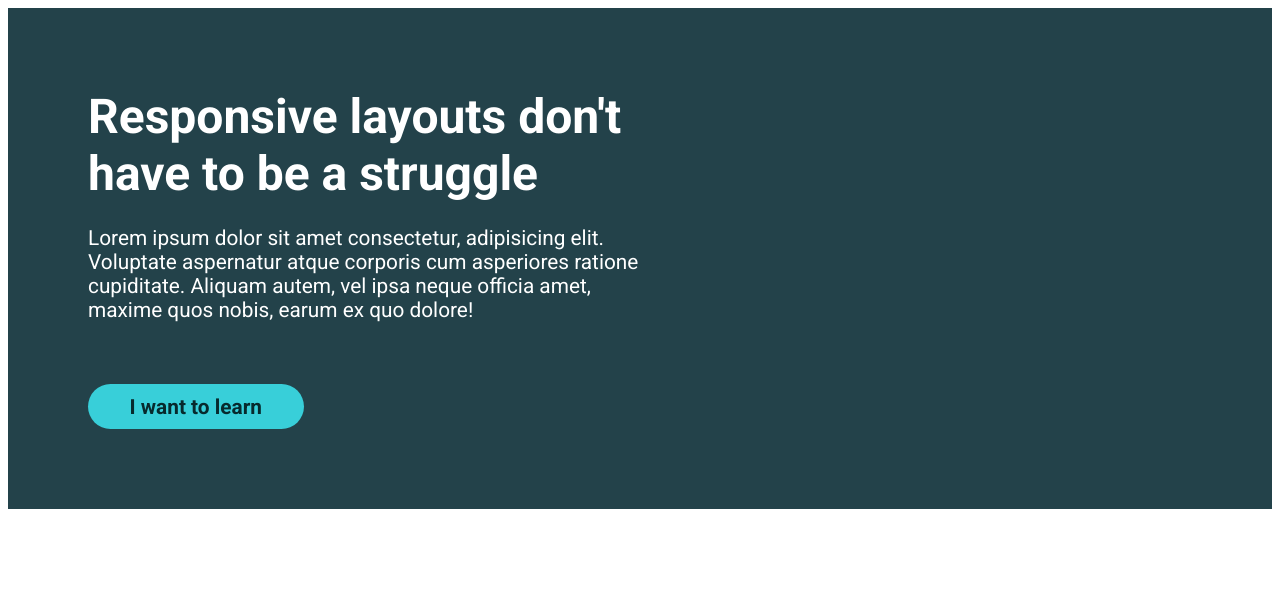
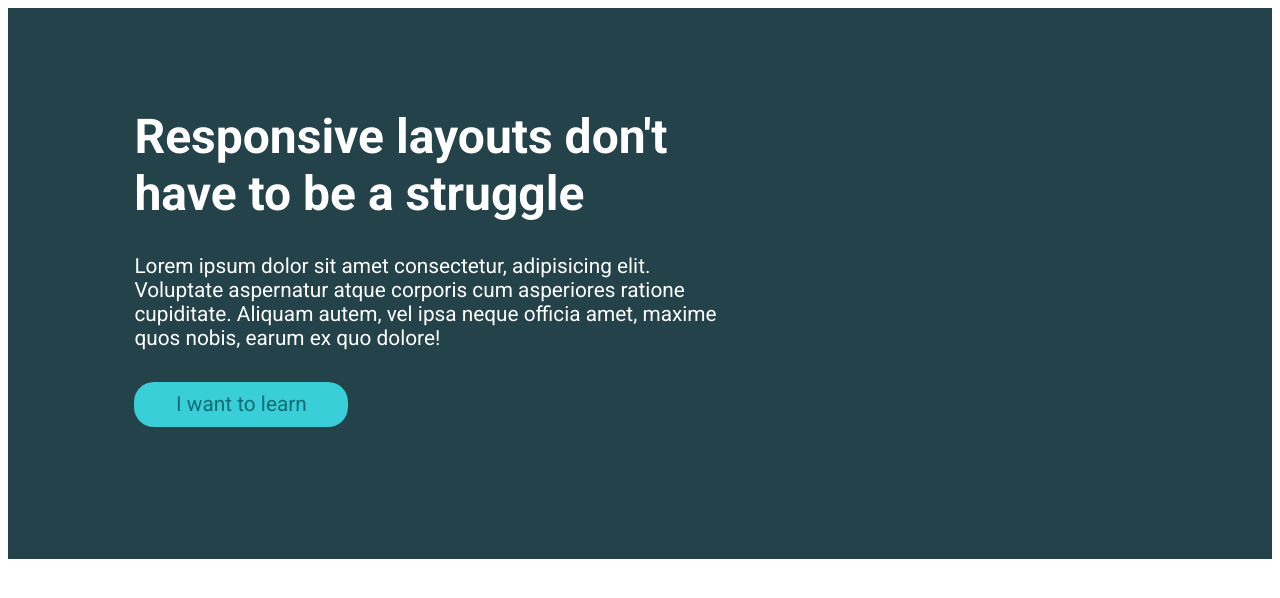
Before and after one commit to Austinjnr/challenge03-, a plain HTML site: page index.html in a window 1280 px wide. Drawn offline with Linux system fonts and the light colour scheme.

Commit message:
updates solution

```diff
--- a/index.html
+++ b/index.html
@@ -14,18 +14,20 @@
     <link rel="stylesheet" href="styles.css" />
   </head>
   <body>
-    <section>
+    <section class="hero">
       <div class="container">
-        <p class="container_intro">
+        <div class="container__text">
+          <h1>
             Responsive layouts don't have to be a struggle
-        </p>
-        <p class="container_text">
+          </h1>
+          <p>
             Lorem ipsum dolor sit amet consectetur, adipisicing elit. Voluptate
             aspernatur atque corporis cum asperiores ratione cupiditate. Aliquam
             autem, vel ipsa neque officia amet, maxime quos nobis, earum ex quo
             dolore!
           </p>
-        <button>I want to learn</button>
+          <p class="btn">I want to learn</p>
+        </div>
       </div>
     </section>
   </body>
--- a/styles.css
+++ b/styles.css
@@ -1,39 +1,39 @@
 * {
   box-sizing: border-box;
 }
-section {
+.hero {
   background-color: #23424a;
-  padding: 5em;
-
-}
-p {
-  margin: 0;
+  padding: 100px 0;
 }
 .container {
-  width: 50%;
-  max-width: 750px;
+  width: 80%;
+  margin: 0 auto;
 }
-.container_intro {
+.container__text {
+  width: 60%;
   font-family: Roboto;
   color: white;
-  font-weight: 700;
+}
+.container__text h1,
+.container__text p {
+  margin: 0;
+  margin-bottom: 2rem;
+}
+.container__text h1 {
   font-size: 3rem;
-  margin-bottom: 0.5em;
 }
-.container_text {
-  font-family: Roboto;
-  color: white;
-  margin-bottom: 3em;
+.container__text p {
   font-size: 1.3rem;
 }
-.container button {
-  text-decoration: none;
-  font-family: Roboto;
-  font-weight: 700;
-  background-color: #38cfd9;
-  color: #072A2D;
-  font-size: 1.3em;
+.btn {
+  background-color: #38CFD9;
+  display: inline-block;
+  color: #136C72;
   padding: 0.5em 2em;
-  border: none;
-  border-radius: 48px;
+  border-radius: 20px;
+  cursor: pointer;
 }
+.btn:hover,
+.btn:focus {
+  opacity: 0.7;
+}
```
Lines whose indentation alone changed are shown as unchanged.
